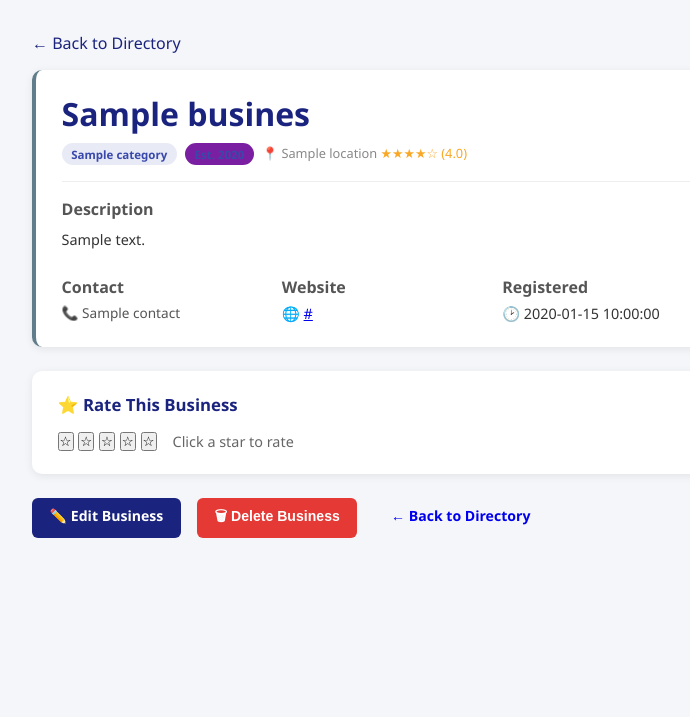
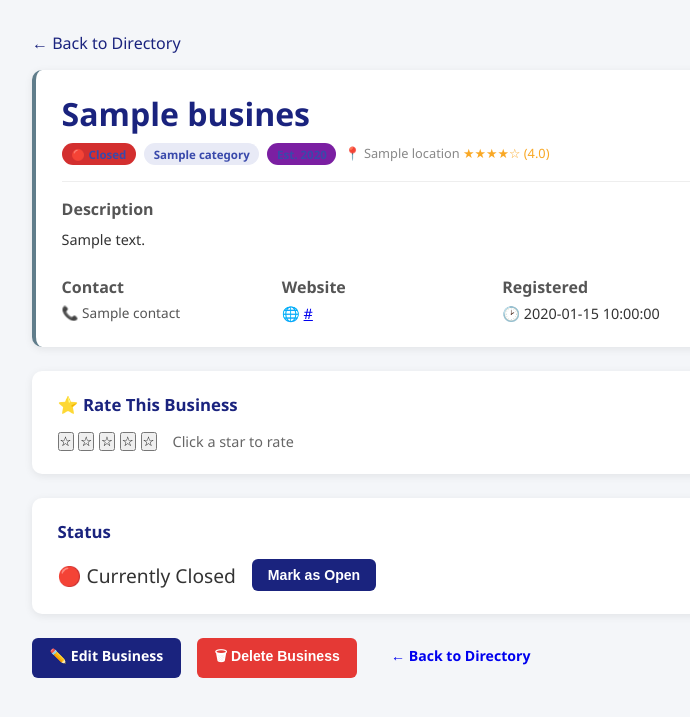
Before and after one commit to 1Imantk/local_directory, a Flask app: template templates/business_detail.html in a window 1280 px wide. Shown: the part 60-777 px from the top of the page, without its empty margins (258-948 px from the left). Run offline with Flask 3, Linux system fonts and the light colour scheme; the template is opened without the code that fills it: most values are stand-ins (such as "Sample title", 1, 10 or a date in 2020).

Commit message:
add open/closed status toggle to business listings

```diff
--- a/app.py
+++ b/app.py
@@ -169,6 +169,21 @@ def rate_business(business_id):
     return redirect(url_for("business_detail", business_id=business_id))
 
 
+# ── Toggle business status ────────────────────────────────────────────────────
+
+@app.route("/toggle-status/<int:business_id>", methods=["POST"])
+def toggle_status(business_id):
+    business = directory.get_by_id(business_id)
+    if not business:
+        flash("Business not found.", "error")
+        return redirect(url_for("index"))
+
+    business.is_open = not business.is_open
+    status = "Open" if business.is_open else "Closed"
+    flash(f'{business.name} is now {status}.', "success")
+    return redirect(url_for("business_detail", business_id=business_id))
+
+
 # ── Delete a business ─────────────────────────────────────────────────────────
 
 @app.route("/delete/<int:business_id>", methods=["POST"])
--- a/models.py
+++ b/models.py
@@ -15,6 +15,7 @@ class Business:
         self.founded_year = founded_year
         self.website = website
         self.ratings = []
+        self.is_open = True
         self.registered_at = datetime.now().strftime("%Y-%m-%d %H:%M:%S")
 
     def add_rating(self, stars):
@@ -44,6 +45,7 @@ class Business:
             "ratings": list(self.ratings),
             "average_rating": self.get_average_rating(),
             "rating_count": len(self.ratings),
+            "is_open": self.is_open,
             "registered_at": self.registered_at,
         }
 
--- a/templates/business_detail.html
+++ b/templates/business_detail.html
@@ -12,6 +12,9 @@
     <h1 style="color:#1a237e; margin-bottom:.5rem;">{{ business.name }}</h1>
 
     <div class="meta" style="margin-bottom:1rem;">
+      <span class="badge" style="background:{{ '#43a047' if business.is_open else '#d32f2f' }};">
+        {{ '🟢 Open' if business.is_open else '🔴 Closed' }}
+      </span>
       <span class="badge">{{ business.category }}</span>
       {% if business.founded_year %}<span class="badge" style="background:#7b1fa2;">Est. {{ business.founded_year }}</span>{% endif %}
       📍 {{ business.location }}
@@ -62,6 +65,18 @@
     </form>
   </div>
 
+  <div class="card" style="margin-top:1.5rem;">
+    <h3 style="margin-bottom:1rem; color:#1a237e;">Status</h3>
+    <form method="POST" action="{{ url_for('toggle_status', business_id=business.id) }}" style="display:flex; align-items:center; gap:1rem;">
+      <span style="font-size:1.2rem;">
+        {{ '🟢 Currently Open' if business.is_open else '🔴 Currently Closed' }}
+      </span>
+      <button type="submit" class="btn {{ 'btn-warning' if business.is_open else 'btn-primary' }}" style="padding:.5rem 1rem;">
+        Mark as {{ 'Closed' if business.is_open else 'Open' }}
+      </button>
+    </form>
+  </div>
+
   <div style="margin-top:1.5rem; display:flex; gap:1rem; flex-wrap:wrap;">
     <a href="{{ url_for('edit_business', business_id=business.id) }}" class="btn btn-primary">✏️ Edit Business</a>
     <form method="POST" action="{{ url_for('delete_business', business_id=business.id) }}"
--- a/templates/index.html
+++ b/templates/index.html
@@ -98,6 +98,9 @@
   <div class="card" style="border-left: 4px solid {{ cat_colors.get(b.category, '#607d8b') }};">
     <h3><a href="{{ url_for('business_detail', business_id=b.id) }}" style="color:#1a237e; text-decoration:none;">{{ b.name }}</a></h3>
     <div class="meta">
+      <span class="badge" style="background:{{ '#43a047' if b.is_open else '#d32f2f' }};">
+        {{ '🟢 Open' if b.is_open else '🔴 Closed' }}
+      </span>
       <span class="badge">{{ b.category }}</span>
       {% if b.founded_year %}<span class="badge" style="background:#7b1fa2;">Est. {{ b.founded_year }}</span>{% endif %}
       📍 {{ b.location }} &nbsp;|&nbsp; 🕑 {{ b.registered_at }}
```
